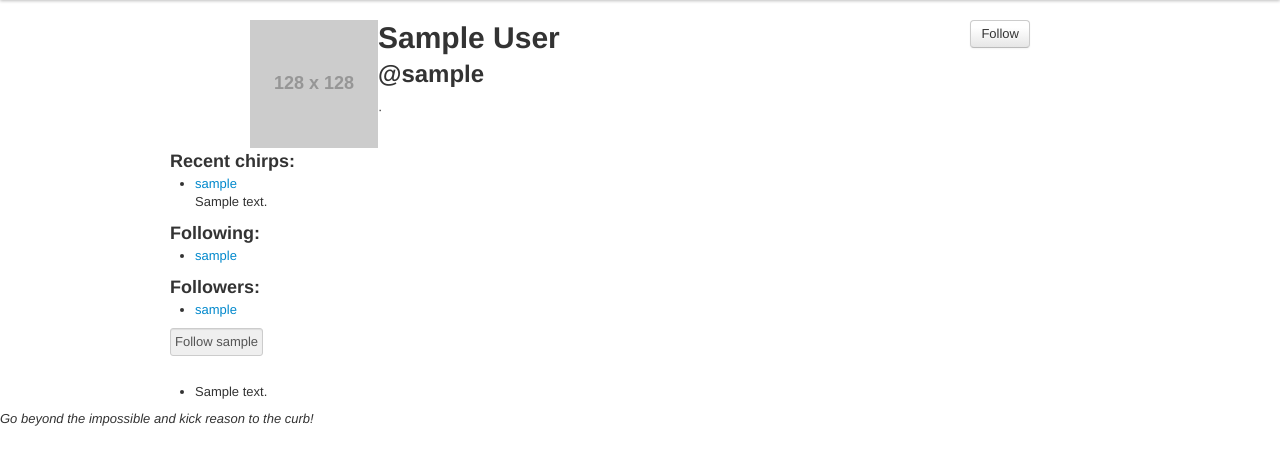
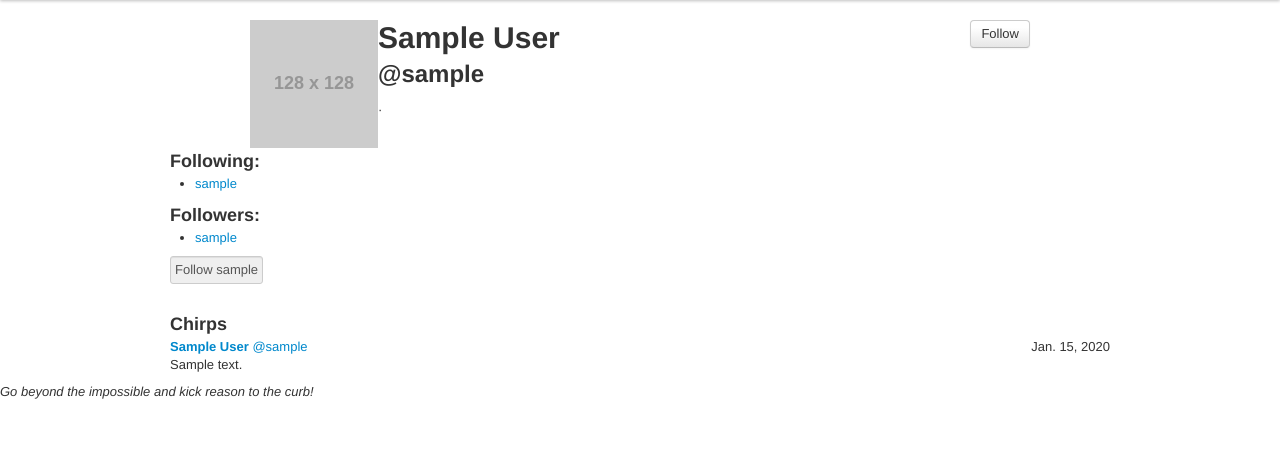
Before and after one commit to folz/Djitter, a Django app: a page that uses djitter/templates/view.html in a window 1280 px wide. Shown: the part 40-505 px from the top of the page. Run offline with Django 3.2, Linux system fonts and the light colour scheme; tables that the repository leaves empty hold one stand-in row (values such as "Sample post"); grey boxes labelled with a size stand in for pictures from a placeholder-image service; parts of the project's set-up code (start-up, migrations or seed data) failed here and were passed over; some libraries are stand-ins or nearby versions.

Commit message:
Abstract out chirp display

```diff
--- /dev/null
+++ b/djitter/templates/snippets/chirp.html
@@ -0,0 +1,9 @@
+
+<li class="chirp">
+	<small class="time pull-right">{{ chirp.date_added }}</small>
+	<a href="{% url view chirp.user.username %}">
+		<strong>{{ chirp.user.get_full_name }}</strong>
+		<span class="username">@{{ chirp.user.username }}</span>
+	</a>
+	<p>{{ chirp.text }}</p>
+</li>
--- a/djitter/templates/view.html
+++ b/djitter/templates/view.html
@@ -31,17 +31,6 @@
 </div> <!-- .row -->
 
 
-
-<h3>Recent chirps:</h3>
-<ul id="chirps">
-	{% for chirp in chirps %}
-		<li class="chirp">
-			<a href="{% url view chirp.user.username %}">{{ chirp.user.username }}</a>
-			<p>{{ chirp.text }}</p>
-		</li>
-	{% endfor %}
-</ul>
-
 <h3>Following:</h3>
 <ul id="following">
 	{% for followee in user.profile.following.all %}
@@ -65,9 +54,12 @@
 	{% csrf_token %}
 </form>
 
-<ul id="chirps">
+<ul id="chirps" class="unstyled">
+	<li class="chirp-header">
+		<h3>Chirps</h3>
+	</li>
 	{% for chirp in chirps %}
-		<li class="chirp">{{ chirp.text }}</li>
+		{% include "snippets/chirp.html" %}
 	{% endfor %}
 </ul>
 
```
Also changed, not shown: djitter/templates/index.html (+4 -9 lines).
